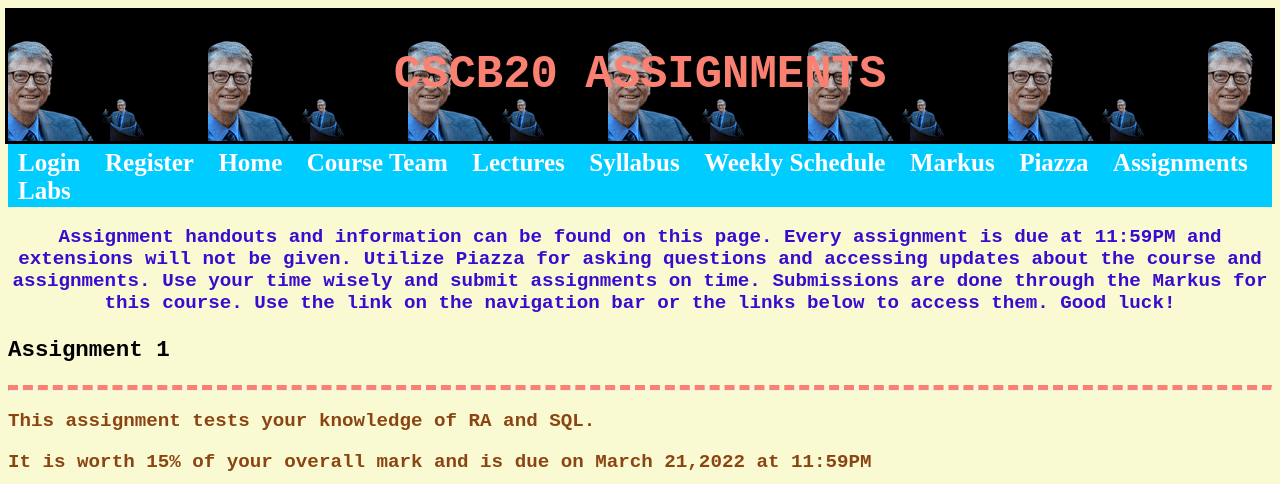
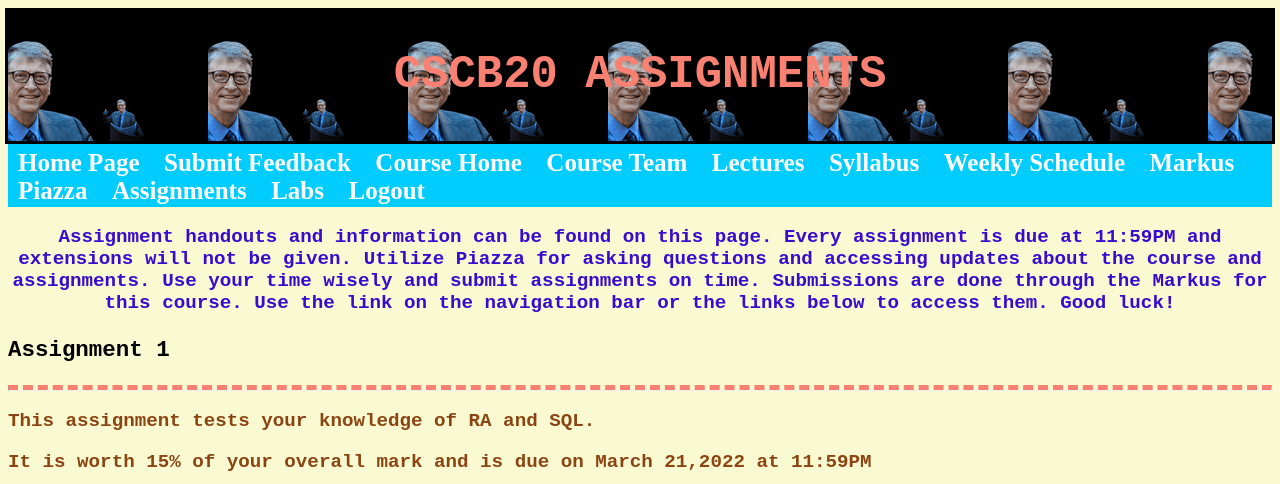
Before and after one commit to rayma984/b20-assignment2, a Flask app: page /assignments in a window 1280 px wide. Shown: the top 484 px of the page. Run offline with Flask 2, Linux system fonts and the light colour scheme; a user stored in the database is signed in.

Commit message:
fixed assignments nav bar

```diff
--- a/templates/assignments.html
+++ b/templates/assignments.html
@@ -15,11 +15,21 @@
             <!--Intuition: a navigation bar is an unordered list of links, figure out horizontal stuff in CSS-->
             <div class="navigation_bar">
                 <strong>
-                    {% if session.name %} <!--for when user is logged in-->
-                    <!--will have to put another <IF> for user TYPE-->
-                    <a href="{{ url_for('login') }}">Login</a>
-                    <a href="{{ url_for('register') }}">Register</a>
-                    <a href="{{ url_for('index') }}">Home</a>
+                    {% if session.name %}
+                        {% if session.type == 'Student' %} <!--for when user is logged in as student-->
+                        <!--these are the student pages-->
+                        <a href="{{ url_for('stu_home') }}">Home Page</a>
+                        <a href="{{ url_for('submit_feedback') }}">Submit Feedback</a>
+
+                        {% else %}  <!--for when user is logged in as instructor: session.type == 'Instructor'-->
+                        <a href="{{ url_for('instr_home') }}">Home Page</a>
+                        <a href="{{ url_for('view_feedback') }}">View Feedback</a>
+                        <a href="{{ url_for('view_remark') }}">View Remark Requests</a>
+                        <a href="{{ url_for('enter_marks') }}">Enter Marks</a>
+                        {% endif %}
+
+                        <!--these are the A2 pages (common to both users)-->
+                        <a href="{{ url_for('index') }}">Course Home</a>
                         <a href="{{ url_for('course_team') }}">Course Team</a>
                         <a href="{{ url_for('lectures') }}">Lectures</a>
                         <a href="../static/docs/syllabus.pdf" target="_blank">Syllabus</a>
@@ -28,10 +38,12 @@
                         <a href="https://piazza.com/class/kxj5alixpjg4ft" target="_blank">Piazza</a>
                         <a href="{{ url_for('assignments') }}">Assignments</a>
                         <a href="{{ url_for('labs') }}">Labs</a>
+                        <a href="{{ url_for('logout') }}">Logout</a>
                     {% else %}
+                        <!--logout page-->
+                        <a href="{{ url_for('login') }}">Login</a>
+                        <a href="{{ url_for('register') }}">Register</a>
                         <a href="{{ url_for('index') }}">Home</a>
-                    <a href="{{ url_for('register') }}">Register</a>
-                    <a href="{{ url_for('login') }}">Login</a>
                     {% endif %}
                 </strong>
             </div>
```
Lines whose indentation alone changed are shown as unchanged.
